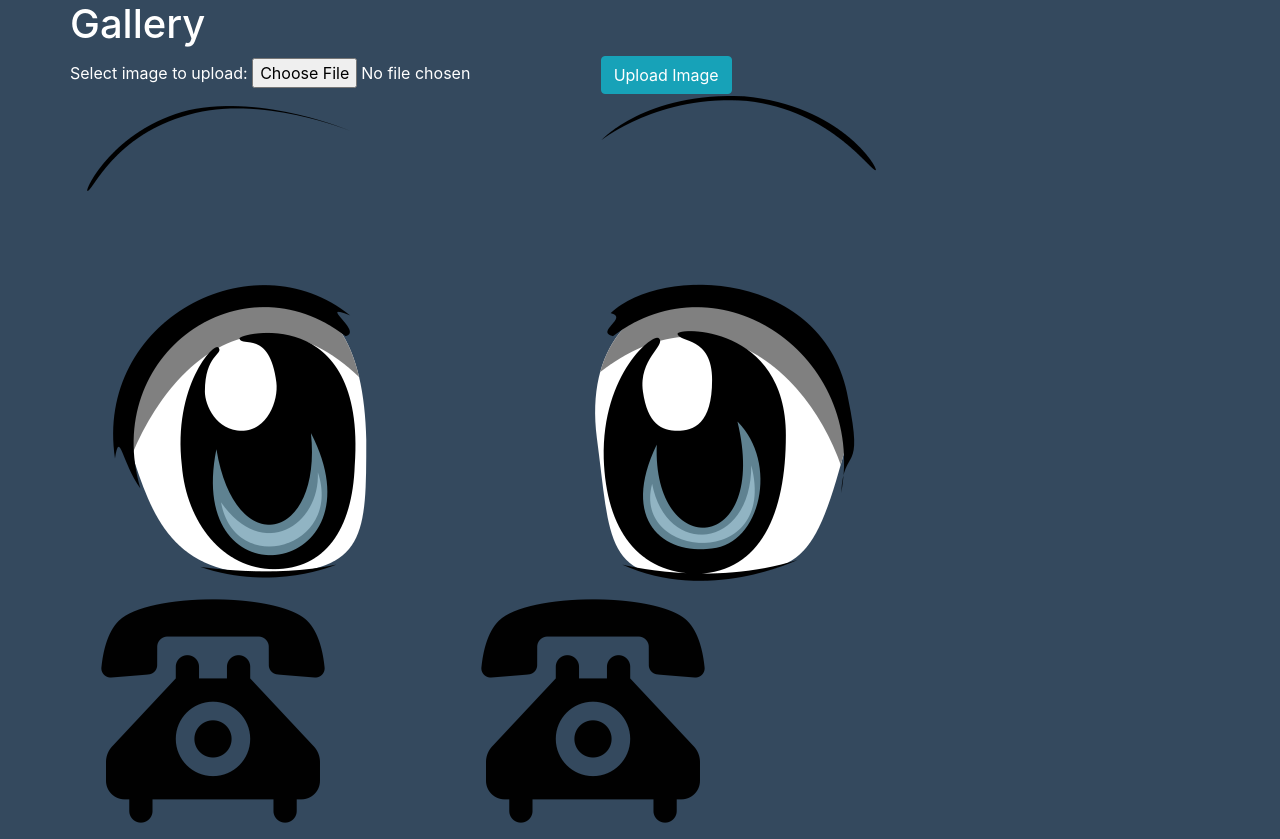
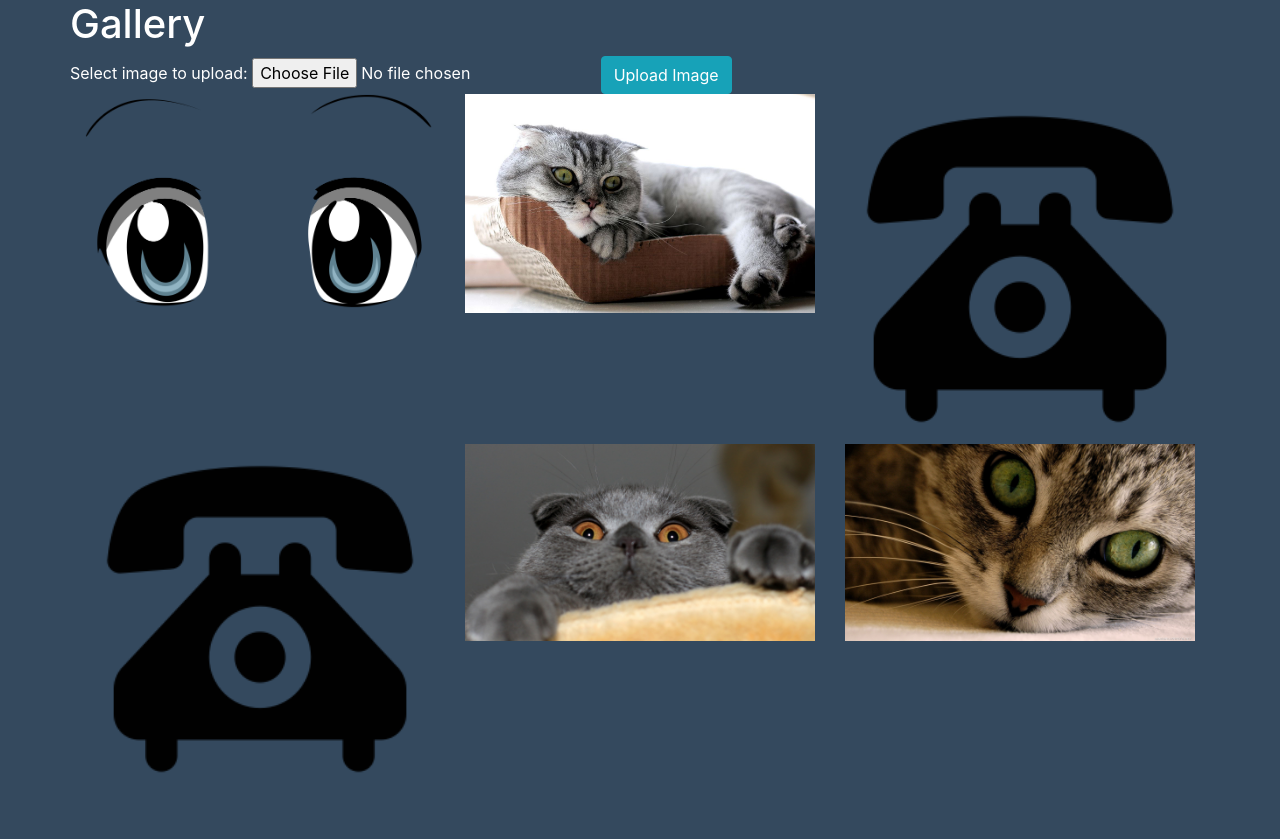
Before and after one commit to ErikaMik/10_image_upload, a PHP site: page / in a window 1280 px wide. After the commit the page ends 773 px from the top, so only its background shows below. Run offline with PHP 8.4, Linux system fonts and the light colour scheme; data that the repository does not hold is empty.

Commit message:
Fixed & working

```diff
--- a/index.php
+++ b/index.php
@@ -46,7 +46,7 @@ $uploads = array_diff($all_files, ['..', '.']);
 		<div class="row">
 			<?php foreach ($uploads as $upload) {
 				echo "<div class='col-md-4'>";
-				echo "<img src='uploads/$upload'>";
+				echo "<img class='pict' src='uploads/$upload'>";
 				echo "</div>";
 			}
 			?>
--- a/style.css
+++ b/style.css
@@ -3,6 +3,6 @@ body {
 	color: white;
 }
 
-.col-md-4 {
-	max-width: 100%;
+.pict {
+	width: 100%;
 }
```
Also changed, not shown: uploads/animals-cats-surprised-scottish-fold-cat-with-green-eyes-045502-541bdcbb8bd72.jpg (added), uploads/scottish-fold-cat-1600x900.jpg (added), uploads/wide-wallpaper-1600x900-081.jpg (added).
